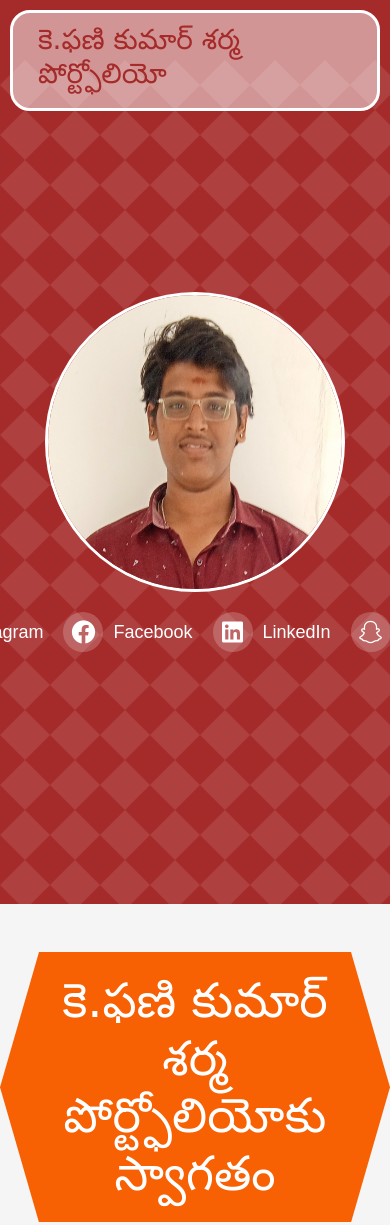
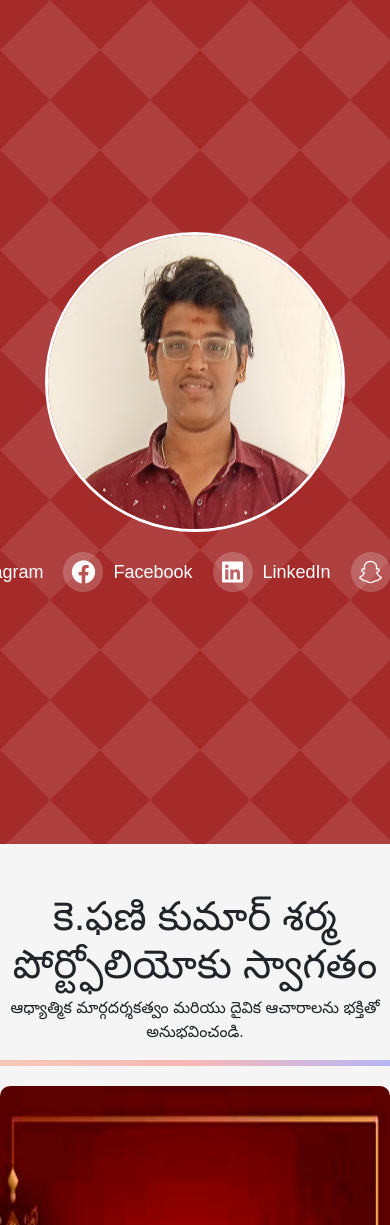
Before and after one commit to phanikumar-SHARMA/Kodukulla.Phani_Kumar_Sharma, a plain HTML site: page priest.html in a window 390 px wide. Shown: the top 1225 px of the page. Drawn offline with nearby package versions, Linux system fonts and the light colour scheme.

Commit message:
Update priest.html_removed header

```diff
--- a/priest.html
+++ b/priest.html
@@ -179,16 +179,8 @@ align-items:center;
             width:100%;
             padding:30px;
             background-color:brown;
-        }
+
         @media (max-width: 768px) {
-      h1 {
-        font-size: 1.7rem;
-      }
-
-      .image-container {
-        width: 200px;
-        height: 200px;
-      }
 
       p {
         font-size: 1.2rem;
@@ -206,14 +198,7 @@ align-items:center;
 
 </head>
 <body>
-<div class = "header-section">
-    <!-- Bootstrap Navbar -->
-   <header class="header-custom fixed-top">
-    <div class="container-fluid d-flex justify-content-between align-items-center">
-        <h3 class="header-title">కె.ఫణి కుమార్ శర్మ పోర్ట్ఫోలియో</h3>
-    </div>
-</header>
-</div>
+
 
 <div class = "my-details">
  <img src="./my-image.jpg" class="profile-image" style="border-radius: 50%; border: 3px solid white;height:300px;width:300px;">
@@ -591,7 +576,6 @@ align-items:center;
     }
 
     .heading p {
-        font-family: 'Arial', sans-serif;
         font-size: 1rem;
         color: #777;
     }
@@ -951,11 +935,6 @@ align-items:center;
     </div>
 </div>
   <style>
-    body {
-        font-family: 'Baloo Tamma 2', cursive;
-        background-color: #f5f5f5;
-        color:brown;
-    }
 
     .phone-frame {
         width: 330px;
@@ -1096,17 +1075,7 @@ align-items:center;
     }
 
 
-        h1 {
-            color: white;
-            background-color: rgb(247, 97, 4);
-            padding: 20px 40px;
-            clip-path: polygon(10% 0, 90% 0, 100% 50%, 90% 100%, 10% 100%, 0% 50%);
-            font-size: 3rem;
 
-            transform: scale(0.5);
-            text-align: center;
-            transition: opacity 1.5s ease, transform 1.5s ease;
-        }
         .unique-image-container {
     position: relative; /* Positioning context for the image wrapper */
     overflow: hidden; /* Hide overflow to prevent images from exceeding container */
```
